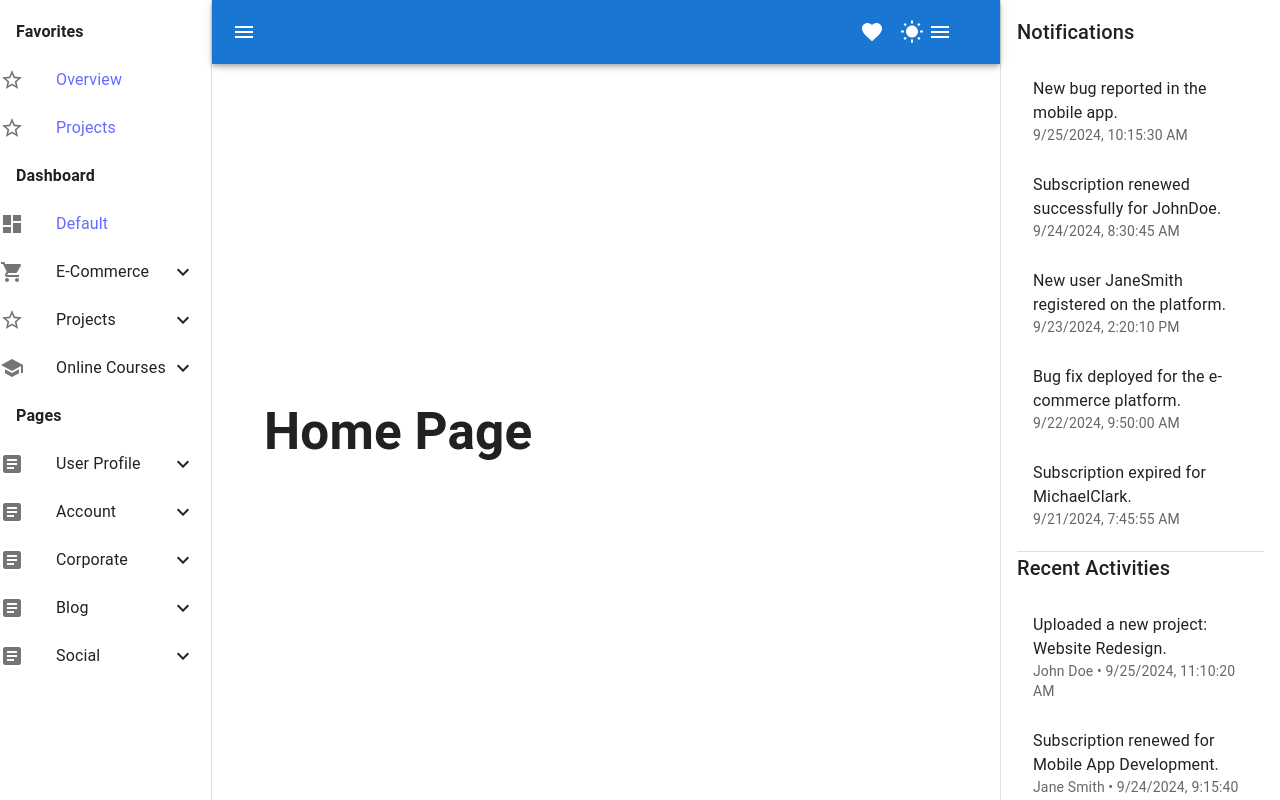
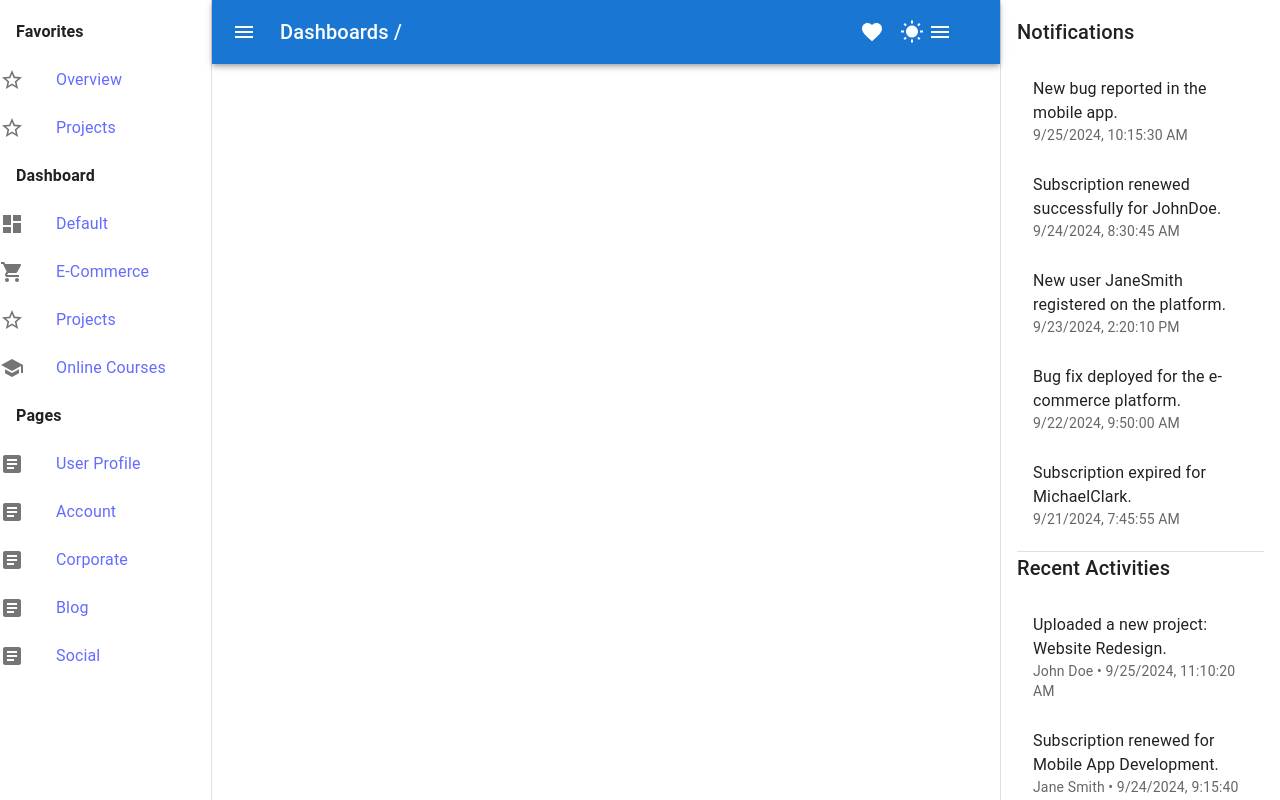
Before and after one commit to cbe99/stunning-broccoli, a React (Vite) app: page / in a window 1280 px wide. Built offline with nearby package versions, Linux system fonts and the light colour scheme.

Commit message:
fix routing

```diff
--- a/src/App.jsx
+++ b/src/App.jsx
@@ -63,8 +63,8 @@ const App = () => {
 					component="main"
 					sx={{
 						flexGrow: 1,
-						marginLeft: isSidebarOpen ? '240px' : 0,
-						marginRight: isNotificationPanelOpen ? '210px' : 0,
+						marginLeft: isSidebarOpen ? '240px' : 8,
+						marginRight: isNotificationPanelOpen ? '210px' : 8,
 					}}
 				>
 					<Header
--- a/src/components/header/header.component.jsx
+++ b/src/components/header/header.component.jsx
@@ -1,14 +1,6 @@
 import React from 'react';
 import {Toolbar, IconButton, Typography, Switch} from '@mui/material';
-import {
-	Menu,
-	Favorite,
-	WbSunny,
-	NightsStay,
-	ChevronLeft,
-	ChevronRight,
-	MenuBook,
-} from '@mui/icons-material';
+import {Menu, Favorite, WbSunny, NightsStay} from '@mui/icons-material';
 import {useLocation} from 'react-router-dom';
 import {AppBar, DrawerHeader} from './header.styled';
 import {useTheme} from '@emotion/react';
@@ -51,6 +43,7 @@ const Header = ({
 					component="div"
 					sx={{flexGrow: 1}}
 				>
+					Dashboards /{' '}
 					{pathnames.map((value, index) => (
 						<span key={index}>
 							{index > 0 && ' / '}
--- a/src/constants/path.js
+++ b/src/constants/path.js
@@ -4,26 +4,45 @@ export const PATHS = [
     {
         heading: 'Favorites',
         items: [
-            { name: 'Overview', icon: StarBorder, route: '/overview' },
-            { name: 'Projects', icon: StarBorder, route: '/projects' },
+            {
+                name: 'Overview',
+                icon: StarBorder,
+                route: '/overview',
+                children: []
+            },
+            {
+                name: 'Projects',
+                icon: StarBorder,
+                route: '/projects',
+                children: []
+            },
         ],
     },
     {
         heading: 'Dashboard',
         items: [
-            { name: 'Default', icon: Dashboard, route: `/default` },
+            {
+                name: 'Default',
+                icon: Dashboard,
+                route: '/default',
+                children: [
+                    { name: 'Order List', route: '/default/order-list' },
+                ]
+            },
             {
                 name: 'E-Commerce',
                 icon: ShoppingCart,
-                subitems: [
-                    { name: 'E-Commerce 1', route: `/ecommerce/1` },
-                    { name: 'E-Commerce 2', route: `/ecommerce/2` },
+                route: '/ecommerce',
+                children: [
+                    { name: 'E-Commerce 1', route: '/ecommerce/1' },
+                    { name: 'E-Commerce 2', route: '/ecommerce/2' },
                 ],
             },
             {
                 name: 'Projects',
                 icon: StarBorder,
-                subitems: [
+                route: '/projects',
+                children: [
                     { name: 'Project 1', route: '/projects/1' },
                     { name: 'Project 2', route: '/projects/2' },
                 ],
@@ -31,7 +50,8 @@ export const PATHS = [
             {
                 name: 'Online Courses',
                 icon: School,
-                subitems: [
+                route: '/courses',
+                children: [
                     { name: 'Course 1', route: '/courses/1' },
                     { name: 'Course 2', route: '/courses/2' },
                 ],
@@ -44,33 +64,40 @@ export const PATHS = [
             {
                 name: 'User Profile',
                 icon: Article,
-                subitems: [
-                    { name: 'Overview', icon: Person, route: '/overview' },
-                    { name: 'Projects', icon: Person, route: '/projects' },
-                    { name: 'Campaigns', icon: Business, route: '/campaigns' },
-                    { name: 'Documents', icon: Architecture, route: '/documents' },
-                    { name: 'Followers', icon: Public, route: '/followers' },
+                route: '/pages',
+                children: [
+                    { name: 'Overview', icon: Person, route: '/pages/overview' },
+                    { name: 'Projects', icon: Person, route: '/pages/projects' },
+                    { name: 'Campaigns', icon: Business, route: '/pages/campaigns' },
+                    { name: 'Documents', icon: Architecture, route: '/pages/documents' },
+                    { name: 'Followers', icon: Public, route: '/pages/followers' },
                 ],
             },
             {
                 name: 'Account',
                 icon: Article,
-                subitems: [{ name: 'Account', icon: Person, route: '/account' }],
+                route: '/pages/account',
+                children: [
+                    { name: 'Account', icon: Person, route: '/pages/account' }
+                ],
             },
             {
                 name: 'Corporate',
                 icon: Article,
-                subitems: [{ name: 'Corporate', icon: Person, route: '/corporate' }],
+                route: '/corporate',
+                children: []
             },
             {
                 name: 'Blog',
                 icon: Article,
-                subitems: [{ name: 'Blog', icon: Person, route: '/blog' }],
+                route: '/blog',
+                children: []
             },
             {
                 name: 'Social',
                 icon: Article,
-                subitems: [{ name: 'Social', icon: Person, route: '/social' }],
+                route: '/social',
+                children: []
             },
         ],
     },
--- a/src/mockData/eCommerceMetrics.json
+++ b/src/mockData/eCommerceMetrics.json
@@ -3,26 +3,30 @@
 		"type": "Customers",
 		"number": 3781,
 		"change": {"value": 11.01, "direction": "increase"},
-		"color": "lightblue"
+		"color": "lightblue",
+		"path": "customers"
 	},
 	{
 		"type": "Revenue",
 		"number": 695,
 		"currency": "USD",
 		"change": {"value": 15.03, "direction": "increase"},
-		"color": "secondary"
+		"color": "secondary",
+		"path": "revenue"
 	},
 	{
 		"type": "Orders",
 		"number": 1219,
 		"change": {"value": 0.03, "direction": "decrease"},
-		"color": "secondary"
+		"color": "secondary",
+		"path": "orders"
 	},
 	{
 		"type": "Growth",
 		"number": 30.1,
 		"unit": "%",
 		"change": {"value": 6.08, "direction": "increase"},
-		"color": "dark"
+		"color": "dark",
+		"path": "growth"
 	}
 ]
--- a/src/pages/defaultDashboard/defaultDashboard.page.jsx
+++ b/src/pages/defaultDashboard/defaultDashboard.page.jsx
@@ -13,8 +13,11 @@ import RevenueComparisonChart from '../../components/revenueComparisonCard';
 import RevenueLocationCard from '../../components/revenueLocationCard';
 import TopProductsTable from '../../components/topProductsTable';
 import SalesPieChart from '../../components/salesPieChart';
+import {useNavigate} from 'react-router-dom';
 
 const DefaultDashboardPage = () => {
+	const navigate = useNavigate();
+
 	return (
 		<Box sx={{flexGrow: 1, width: '100%'}}>
 			<Grid
@@ -50,6 +53,7 @@ const DefaultDashboardPage = () => {
 							<Grid
 								size={6}
 								key={metric.type}
+								onClick={() => navigate(`/default/${metric.path}`)}
 							>
 								<MetricCard {...metric} />
 							</Grid>
--- /dev/null
+++ b/src/pages/orderList/index.js
@@ -0,0 +1,3 @@
+import OrderListPage from "./orderList.page";
+
+export default OrderListPage;
--- /dev/null
+++ b/src/pages/orderList/orderList.page.jsx
@@ -0,0 +1,7 @@
+import React from 'react';
+
+const OrderListPage = () => {
+	return <div>OrderListPage</div>;
+};
+
+export default OrderListPage;
--- /dev/null
+++ b/src/pages/pageNotFound/index.js
@@ -0,0 +1,3 @@
+import PageNotFoundPage from "./pageNotFound.page";
+
+export default PageNotFoundPage;
--- /dev/null
+++ b/src/pages/pageNotFound/pageNotFound.page.jsx
@@ -0,0 +1,7 @@
+import React from 'react';
+
+const PageNotFoundPage = () => {
+	return <div>Page not found!</div>;
+};
+
+export default PageNotFoundPage;
--- a/src/router/routes.jsx
+++ b/src/router/routes.jsx
@@ -1,20 +1,85 @@
-import React from 'react';
+import React, {Suspense, lazy} from 'react';
 import {Routes, Route} from 'react-router-dom';
-import HomePage from '../pages/home';
-import DefaultDashboardPage from '../pages/defaultDashboard';
+import {PATHS} from '../constants/path';
+import METRICS from '../mockData/eCommerceMetrics.json';
+
+const HomePage = lazy(() => import('../pages/home'));
+const DefaultDashboardPage = lazy(() => import('../pages/defaultDashboard'));
+const PageNotFoundPage = lazy(() => import('../pages/pageNotFound'));
+
+const loadMetricComponent = (path) => {
+	switch (path) {
+		case 'orders':
+			return lazy(() => import('../pages/orderList'));
+		case 'growth':
+		case 'revenue':
+		case 'customers':
+		default:
+			return lazy(() => import('../pages/pageNotFound'));
+	}
+};
+
+const loadComponent = (route) => {
+	switch (route) {
+		case '/':
+			return <HomePage />;
+		case '/default':
+			return <DefaultDashboardPage />;
+		default:
+			return <PageNotFoundPage />;
+	}
+};
+
+const generateRoutes = (routes) => {
+	return routes.map((route) => {
+		if (route.children && route.children.length > 0) {
+			return (
+				<Route
+					key={route.route}
+					path={route.route}
+					element={loadComponent(route.route)}
+				>
+					{generateRoutes(route.children)}
+				</Route>
+			);
+		} else {
+			return (
+				<Route
+					key={route.route}
+					path={route.route}
+					element={loadComponent(route.route)}
+				/>
+			);
+		}
+	});
+};
+
+const generateMetricRoutes = () => {
+	return METRICS.map((metric) => {
+		const MetricPage = loadMetricComponent(metric.path);
+		return (
+			<Route
+				key={metric.path}
+				path={`/default/${metric.path}`}
+				element={
+					<Suspense fallback={<div>Loading Metric Page...</div>}>
+						<MetricPage />
+					</Suspense>
+				}
+			/>
+		);
+	});
+};
 
 const AppRoutes = () => {
 	return (
-		<Routes>
-			<Route
-				path="/"
-				element={<HomePage />}
-			/>
-			<Route
-				path="/default"
-				element={<DefaultDashboardPage />}
-			/>
-		</Routes>
+		<Suspense fallback={<div>Loading...</div>}>
+			<Routes>
+				{generateRoutes(PATHS.flatMap((pathGroup) => pathGroup.items))}
+
+				{generateMetricRoutes()}
+			</Routes>
+		</Suspense>
 	);
 };
 
```
